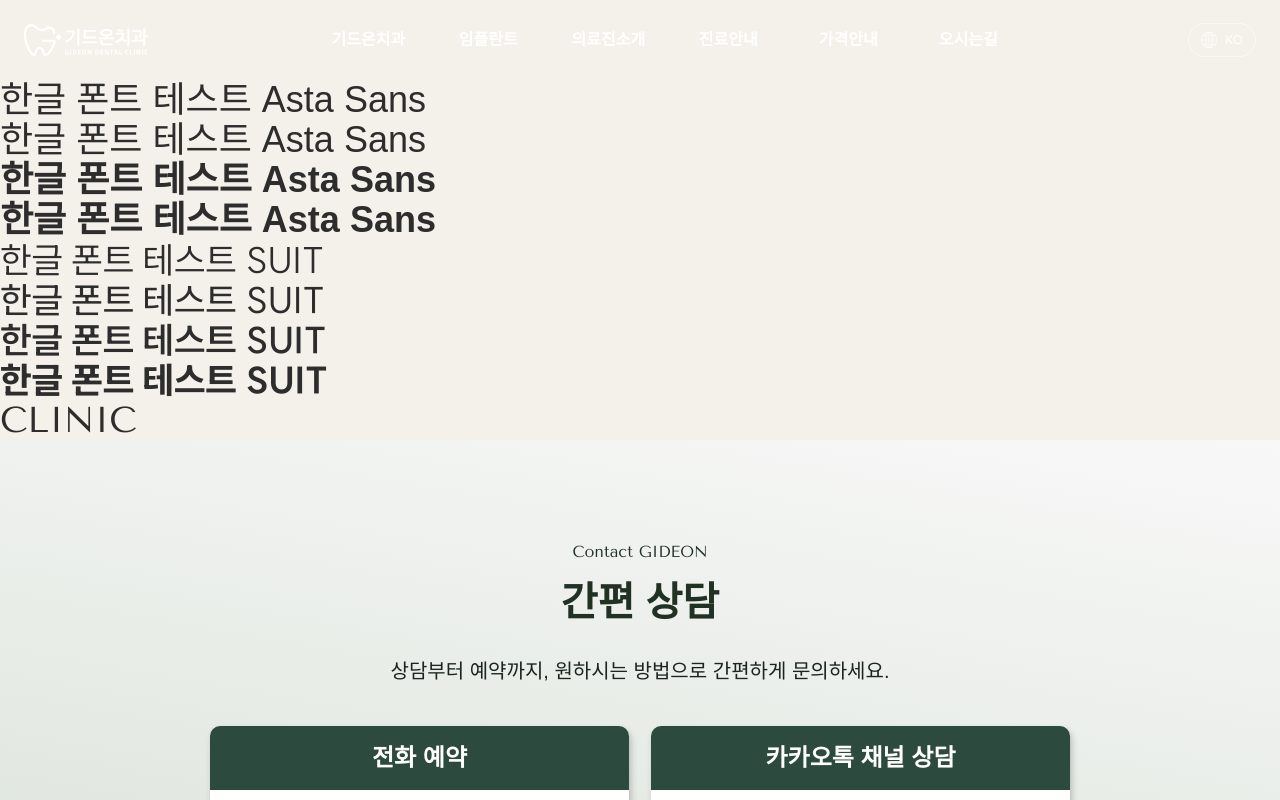
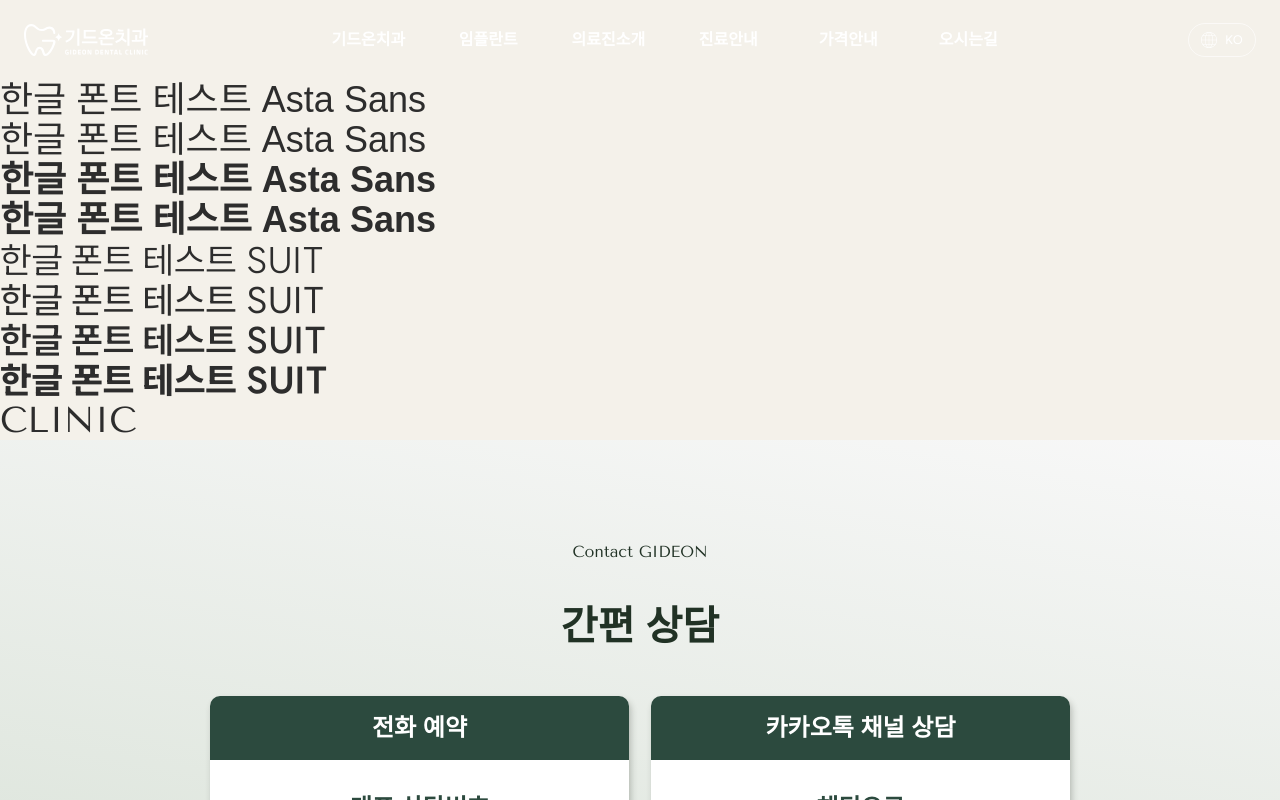
Before and after one commit to BIOADDLAB/gidon, a Next.js app: page / in a window 1280 px wide. Shown: the top 800 px of the page. Built offline with nearby package versions, Linux system fonts and the light colour scheme; a web font is replaced by a local one.

Commit message:
feat: 타입추가 및 마진 위치 변경 bottom -> top

```diff
--- a/src/components/common/SectionHeading.tsx
+++ b/src/components/common/SectionHeading.tsx
@@ -2,19 +2,20 @@ interface SectionHeadingProps {
     topTitle: string;
     centerTitle: string;
     desc: string;
+    isDesc?: boolean;
 }
 
-export default function SectionHeading({ topTitle, centerTitle, desc }: SectionHeadingProps) {
+export default function SectionHeading({ topTitle, centerTitle, desc, isDesc }: SectionHeadingProps) {
     return (
         <div className="text-center">
             {/* 작은 상단 카테고리/텍스트 */}
-            <p className={`font-accent text-[#213225] mb-2`}>{topTitle}</p>
+            <p className="font-accent text-[#213225]">{topTitle}</p>
 
             {/* 섹션의 메인 큰 제목 (SEO 핵심) */}
-            <h2 className="text-[40px] font-bold text-[#213225] mb-[24px]">{centerTitle}</h2>
+            <h2 className="text-[40px] font-bold text-[#213225] mt-8">{centerTitle}</h2>
 
             {/* 하단 설명글 */}
-            <h3 className="text-[20px] text-[#19251e] font-normal">{desc}</h3>
+            {isDesc ? <h3 className="text-[20px] text-[#19251e] mt-[24px] font-normal">{desc}</h3> : null}
         </div>
     );
 }
```
